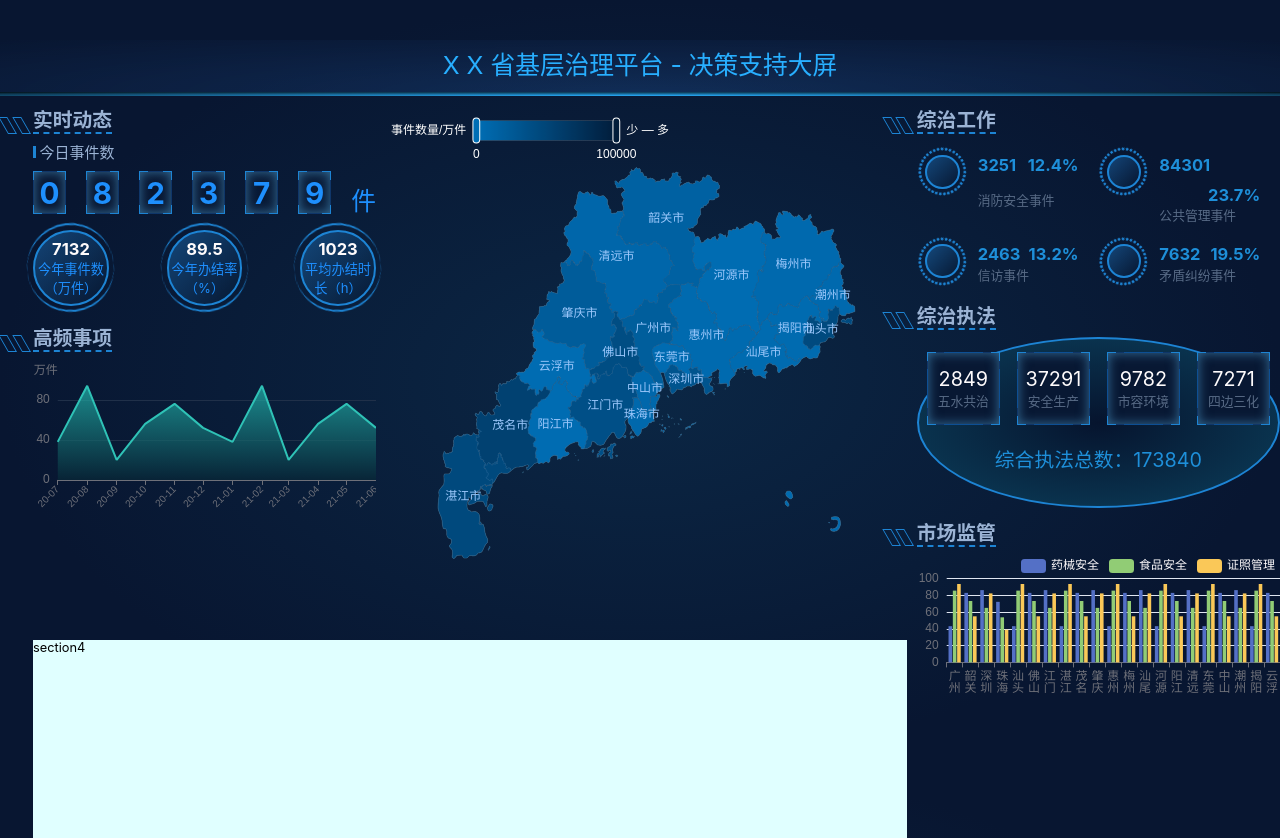
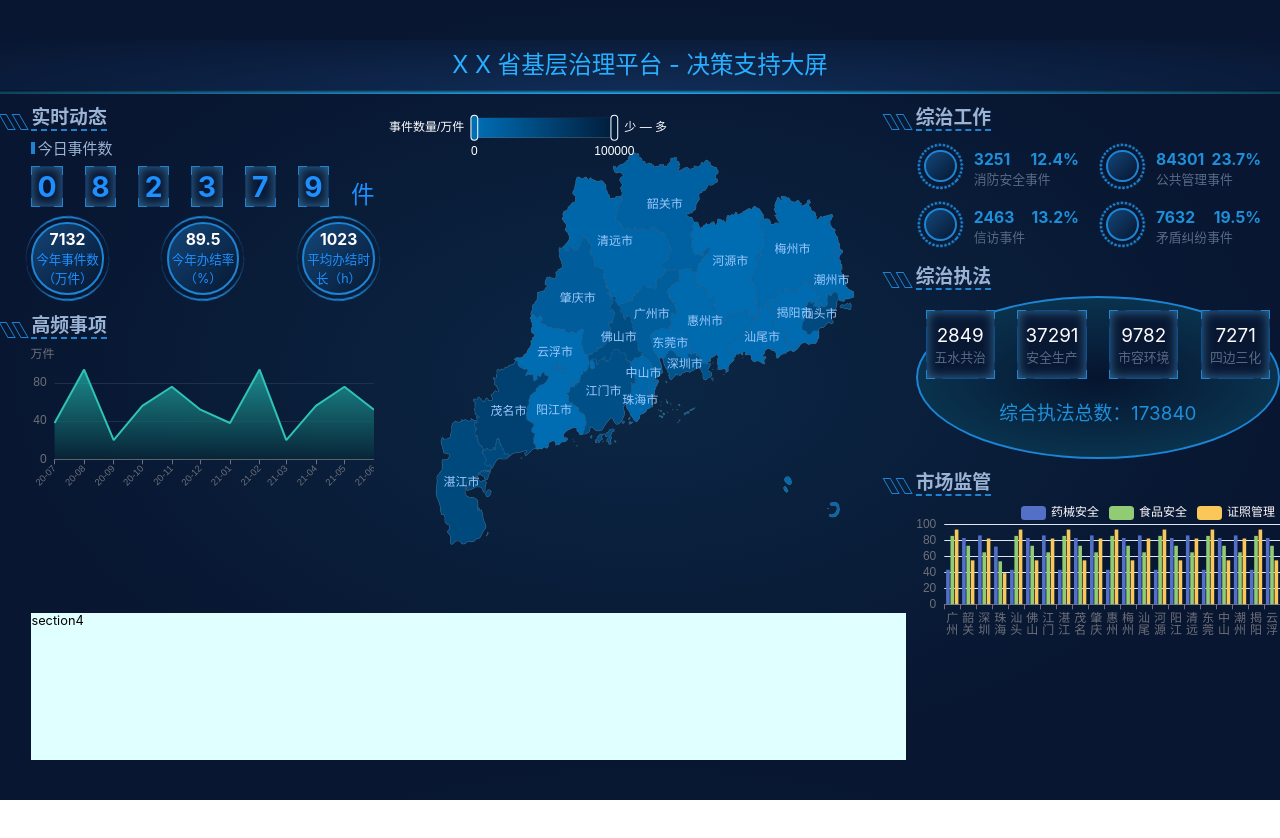
Before and after one commit to April-cl/big-screen, a React (Create React App) app: page /home in a window 1280 px wide. After the commit the page ends 800 px from the top, so only its background shows below. Built offline with nearby package versions, Linux system fonts and the light colour scheme.

Commit message:
解决滚动条，原因是没有同比计算root与设计稿对应的宽度

```diff
--- a/src/pages/home/home.scss
+++ b/src/pages/home/home.scss
@@ -6,7 +6,7 @@
   display: flex;
   flex-direction: column;
   > header {
-    line-height: px(63);
+    line-height: px(64);
     text-align: center;
     font-size: px(30);
     color: rgb(40, 175, 255);
@@ -21,7 +21,7 @@
     display: grid;
     grid-template:
       "box1 box2 box3" 637fr
-      "box4 box4 box3" 236fr
+      "box4 box4 box3" 185fr
       /426fr 648fr 452fr ;
     grid-gap: px(12);
     .sectionName {
--- a/src/shared/_helper.scss
+++ b/src/shared/_helper.scss
@@ -1,5 +1,5 @@
 @function px($n) {
-  @return $n / 1552 * 100rem
+  @return $n / 1630 * 100rem
 }
 $font-hei: -apple-system, "Noto Sans", "Helvetica Neue", Helvetica, "Nimbus Sans L", Arial, "Liberation Sans", "PingFang SC", "Hiragino Sans GB", "Noto Sans CJK SC", "Source Han Sans SC", "Source Han Sans CN", "Microsoft YaHei", "Wenquanyi Micro Hei", "WenQuanYi Zen Hei", "ST Heiti", SimHei, "WenQuanYi Zen Hei Sharp", sans-serif;
 $font-title-color: rgb(155, 179, 212);
--- a/src/shared/px.ts
+++ b/src/shared/px.ts
@@ -1 +1 @@
-export const px = (n: number) => n / 1552 * (window as any).pageWidth;
+export const px = (n: number) => n / 1630 * (window as any).pageWidth;
--- a/src/shared/style.scss
+++ b/src/shared/style.scss
@@ -14,6 +14,7 @@ body {
   margin: 0 auto;
   display: flex;
   flex-direction: column;
+  width: 100%;
 }
 .App {
   flex: 1;
```
